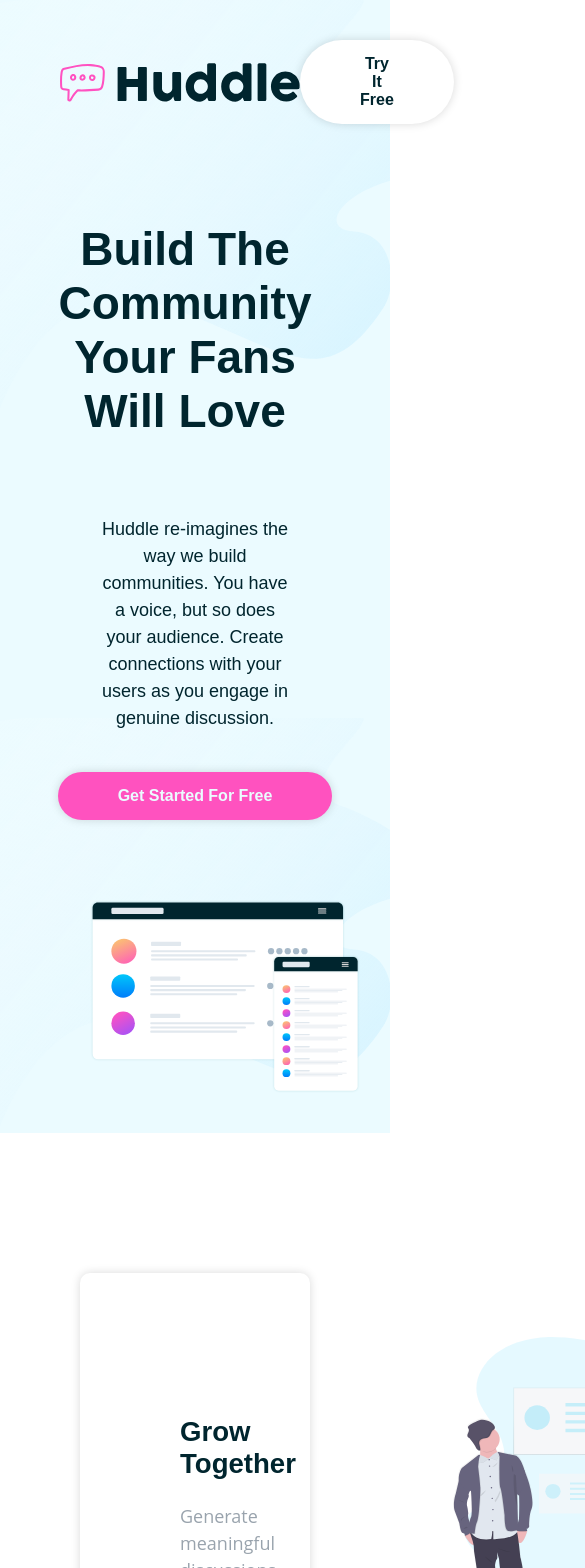
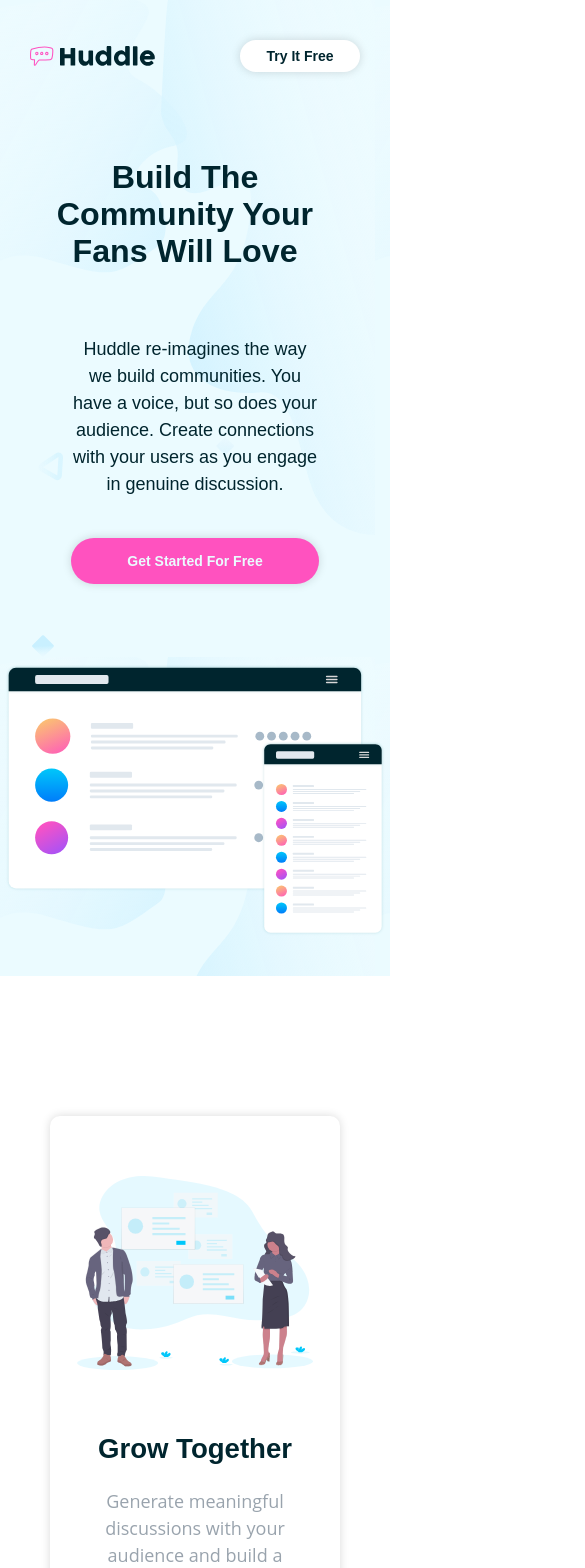
Before and after one commit to FlapShatner/huddle, a React (Vite) app: page / in a window 390 px wide. Shown: the top 1568 px of the page, 585 px wide, since content can reach past the window. Built offline with nearby package versions, Linux system fonts and the light colour scheme.

Commit message:
set media queries for responsiveness

```diff
--- a/src/App.jsx
+++ b/src/App.jsx
@@ -12,8 +12,8 @@ const theme = {
     darkCyan: 'hsl(192, 100%, 9%)',
     grayBlue: 'hsl(208, 11%, 55%)',
   },
-  mobile: '400px',
-  tablet: '780px',
+  mobile: '600px',
+  tablet: '800px',
   med: '1100px',
 }
 
--- a/src/components/Button.styled.js
+++ b/src/components/Button.styled.js
@@ -16,10 +16,21 @@ export const Button = styled.button`
     opacity: 0.9;
     transform: scale(0.98);
   }
+
+  @media (max-width: ${({ theme }) => theme.mobile}) {
+    width: 120px;
+    font-size: 14px;
+    padding: 8px 20px;
+  }
 `
 
 export const PrimaryButton = styled(Button)`
   background-color: ${({ theme }) => theme.colors.primary};
   color: ${({ theme }) => theme.colors.paleCyan};
   box-shadow: 0 0 10px rgba(0, 0, 0, 0.15);
+
+  @media (max-width: ${({ theme }) => theme.mobile}) {
+    width: 75%;
+    padding: 15px;
+  }
 `
--- a/src/components/CTA/CTA.styled.js
+++ b/src/components/CTA/CTA.styled.js
@@ -12,6 +12,10 @@ export const Box = styled.div`
   position: absolute;
   z-index: 5;
   background-color: #fff;
+
+  @media (max-width: ${({ theme }) => theme.med}) {
+    padding: 30px;
+  }
 `
 
 export const CtaContainer = styled.div`
@@ -22,4 +26,8 @@ export const CtaContainer = styled.div`
 `
 export const Heading = styled.h2`
   padding-bottom: 10px;
+
+  @media (max-width: ${({ theme }) => theme.med}) {
+    font-size: 125%;
+  }
 `
--- a/src/components/Container.styled.js
+++ b/src/components/Container.styled.js
@@ -5,4 +5,8 @@ export const Container = styled.section`
   max-width: 100%;
   padding: 0 60px;
   margin: 0 auto;
+
+  @media (max-width: ${({ theme }) => theme.mobile}) {
+    padding: 0 30px;
+  }
 `
--- a/src/components/Features/Features.jsx
+++ b/src/components/Features/Features.jsx
@@ -21,7 +21,7 @@ export default function Features() {
             <Image src={together} alt='illustration' />
           </ImgContainer>
         </FeatureSection>
-        <FeatureSection>
+        <FeatureSection middle>
           <ImgContainer>
             <Image src={convo} alt='illustration' />
           </ImgContainer>
--- a/src/components/Features/Features.styled.js
+++ b/src/components/Features/Features.styled.js
@@ -7,11 +7,19 @@ export const Column = styled.div`
   justify-content: space-between;
 `
 
-export const H2 = styled.h2``
+export const H2 = styled.h2`
+  @media (max-width: ${({ theme }) => theme.med}) {
+    text-align: center;
+  }
+`
 
 export const Copy = styled.p`
   font-size: 18px;
   color: ${({ theme }) => theme.colors.grayBlue};
+
+  @media (max-width: ${({ theme }) => theme.med}) {
+    text-align: center;
+  }
 `
 
 export const FeatureSection = styled.div`
@@ -22,15 +30,30 @@ export const FeatureSection = styled.div`
   border-style: none;
   box-shadow: 0 0 10px rgba(0, 0, 0, 0.15);
   margin-top: 40px;
+
+  @media (max-width: ${({ theme }) => theme.med}) {
+    flex-direction: ${(props) => (props.middle ? 'column' : 'column-reverse')};
+  }
 `
 export const Image = styled.img`
   width: 406px;
   height: 332px;
   padding: 10px 5px;
+
+  @media (max-width: ${({ theme }) => theme.med}) {
+    width: 236px;
+    height: 194px;
+    padding: 0;
+  }
 `
 export const Text = styled.div`
   margin: 120px 40px 120px 100px;
   max-width: 488px;
+
+  @media (max-width: ${({ theme }) => theme.med}) {
+    margin: 40px auto;
+    padding: 0 40px;
+  }
 `
 
 export const ImgContainer = styled.div`
@@ -41,4 +64,11 @@ export const ImgContainer = styled.div`
   align-items: center;
   margin-left: 80px;
   margin-right: 20px;
+
+  @media (max-width: ${({ theme }) => theme.med}) {
+    height: min-content;
+    min-width: min-content;
+    margin: 0;
+    padding-top: 60px;
+  }
 `
--- a/src/components/Flex.styled.js
+++ b/src/components/Flex.styled.js
@@ -4,7 +4,7 @@ export const Flex = styled.div`
   display: flex;
   align-items: center;
 
-  & > div {
+  /* & > div {
     flex: 1;
-  }
+  } */
 `
--- a/src/components/Footer/Footer.jsx
+++ b/src/components/Footer/Footer.jsx
@@ -47,7 +47,7 @@ export default function Footer() {
               <ContactInfo>contact@huddle.com</ContactInfo>
             </FlexRow>
           </FlexCol>
-          <Links>
+          <Links first>
             <Link>About Us</Link>
             <Link>What We Do</Link>
             <Link>FAQ</Link>
--- a/src/components/Footer/Footer.styled.js
+++ b/src/components/Footer/Footer.styled.js
@@ -41,6 +41,12 @@ export const Link = styled(Text)``
 
 export const Links = styled(FlexCol)`
   padding: 20px 80px;
+
+  @media (max-width: ${({ theme }) => theme.med}) {
+    padding: 0;
+
+    ${(props) => props.first && 'padding-top: 30px;'}
+  }
 `
 
 export const Social = styled(Icon)`
@@ -48,7 +54,16 @@ export const Social = styled(Icon)`
 `
 export const FooterContent = styled(FlexRow)`
   justify-content: space-between;
+
+  @media (max-width: ${({ theme }) => theme.med}) {
+    flex-direction: column;
+  }
 `
 export const End = styled(FlexCol)`
   justify-content: space-between;
+
+  @media (max-width: ${({ theme }) => theme.med}) {
+    align-items: center;
+    padding-top: 20px;
+  }
 `
--- a/src/components/Hero/Hero.styled.js
+++ b/src/components/Hero/Hero.styled.js
@@ -1,11 +1,16 @@
 import styled from 'styled-components'
 import heroBg from '../../images/bg-hero-desktop.svg'
+import mobileBg from '../../images/bg-hero-mobile.svg'
 import { Flex } from '../Flex.styled'
 
 export const Main = styled.header`
   background-color: ${({ theme }) => theme.colors.paleCyan};
-  background-image: url(${heroBg});
+  background-image: url(${mobileBg});
   padding: 40px 0px;
+
+  @media (min-width: ${({ theme }) => theme.mobile}) {
+    background-image: url(${heroBg});
+  }
 `
 export const Nav = styled.nav`
   display: flex;
@@ -14,12 +19,23 @@ export const Nav = styled.nav`
   margin-bottom: 60px;
 `
 
-export const Logo = styled.img``
+export const Logo = styled.img`
+  width: 200px;
+
+  @media (max-width: ${({ theme }) => theme.mobile}) {
+    width: 125px;
+  }
+`
 export const Image = styled.img`
-  width: 680px;
+  max-width: 680px;
   margin-left: 60px;
 
   @media (max-width: ${({ theme }) => theme.mobile}) {
+    margin-left: 0;
+    width: 680px;
+  }
+  @media (max-width: ${({ theme }) => theme.med}) {
+    max-width: 380px;
   }
 `
 export const Header = styled.h1`
@@ -28,8 +44,9 @@ export const Header = styled.h1`
   color: ${({ theme }) => theme.colors.darkCyan};
   padding-right: 20px;
 
-  @media (max-width: ${({ theme }) => theme.med}) {
+  @media (max-width: ${({ theme }) => theme.tablet}) {
     text-align: center;
+    font-size: 175%;
   }
 `
 export const Copy = styled.p`
@@ -38,18 +55,18 @@ export const Copy = styled.p`
   color: ${({ theme }) => theme.colors.darkCyan};
   opacity: 1;
 
-  @media (max-width: ${({ theme }) => theme.med}) {
+  @media (max-width: ${({ theme }) => theme.tablet}) {
     text-align: center;
     margin: 40px;
   }
 `
 export const HeroFlex = styled(Flex)`
-  @media (max-width: ${({ theme }) => theme.med}) {
+  @media (max-width: ${({ theme }) => theme.tablet}) {
     flex-direction: column;
   }
 `
 export const TextBlock = styled.div`
-  @media (max-width: ${({ theme }) => theme.med}) {
+  @media (max-width: ${({ theme }) => theme.tablet}) {
     align-items: center;
     display: flex;
     flex-direction: column;
```
